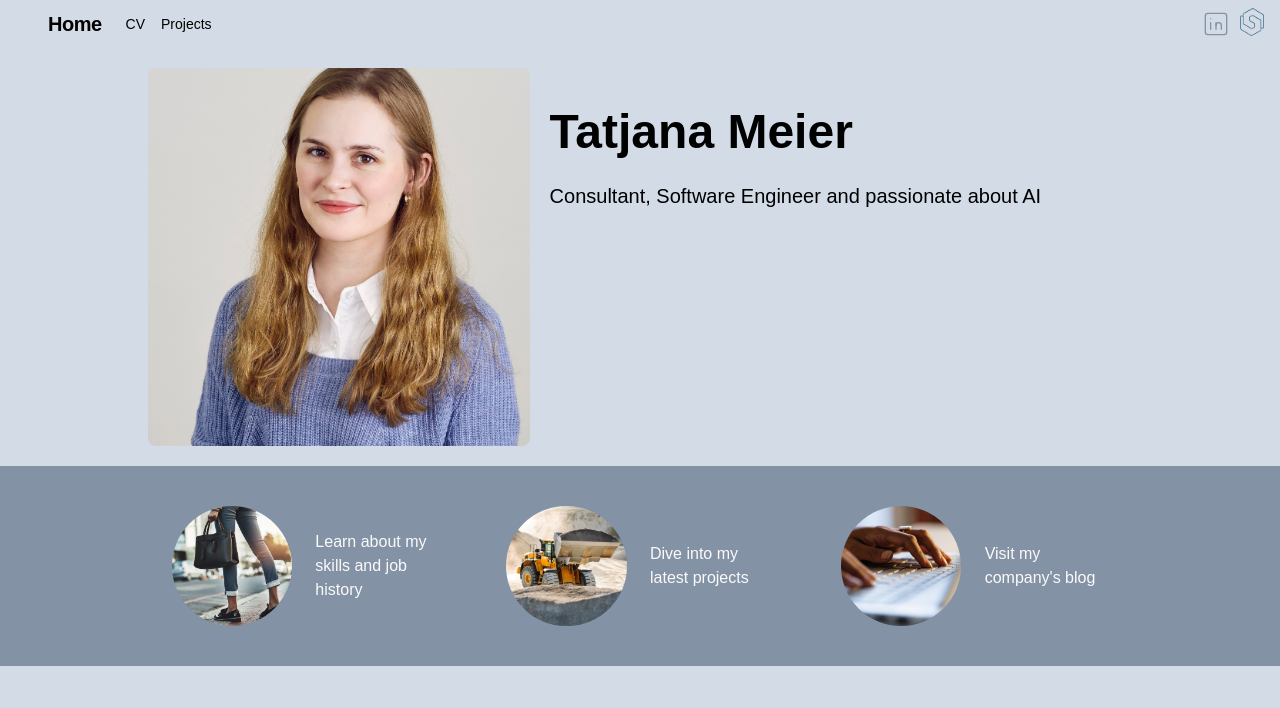
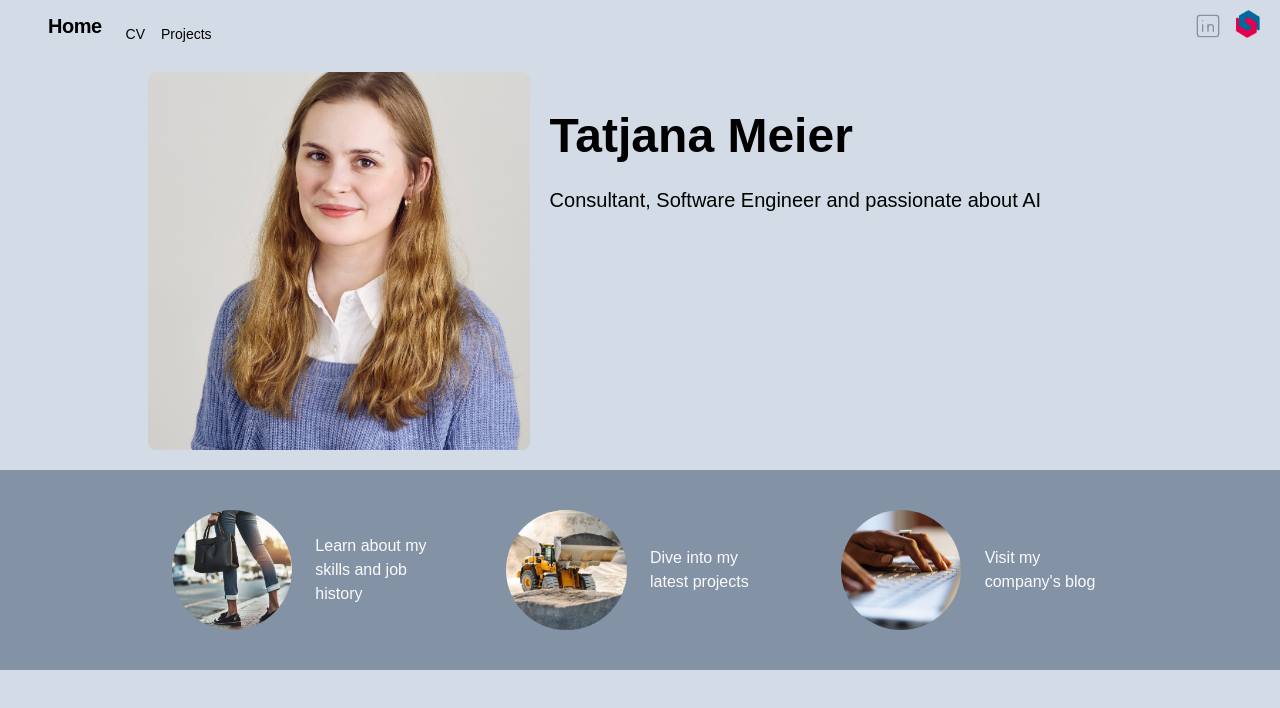
Before and after one commit to jfuchs-png/2023-wetechtogether-tailwind, an Angular app in the folder resume/: page / in a window 1280 px wide. Shown: the top 708 px of the page. Built offline with nearby package versions, Linux system fonts and the light colour scheme.

Commit message:
Improve navigation bar

```diff
--- a/resume/src/app/navigation-bar/navigation-bar.component.html
+++ b/resume/src/app/navigation-bar/navigation-bar.component.html
@@ -5,22 +5,22 @@
         </a>
     </div>
 
-    <div class="text-sm flex-grow lg:flex-grow lg:items-center lg:w-auto">
-        <a routerLink="/cv" class="mt-4 lg:inline-block lg:mt-0 hover:text-white mr-4">
+    <div class="text-sm flex-grow flex-grow tems-center w-auto">
+        <a routerLink="/cv" class="mt-4 inline-block mt-0 hover:text-white mr-4">
             CV
         </a>
-        <a routerLink="/projects" class="mt-4 lg:inline-block lg:mt-0 hover:text-white">
+        <a routerLink="/projects" class="mt-4 inline-block mt-0 hover:text-white mr-4">
             Projects
         </a>
     </div>
 
-    <div class="text-sm text-gray lg:w-auto inline-flex">
-        <a href="https://www.linkedin.com">
+    <div class="text-sm w-auto text-gray inline-flex">
+        <a href="https://www.linkedin.com" title="LinkedIn profile" class="mr-1">
             <svg class="fill-current h-8 w-8 mr-2" xmlns="http://www.w3.org/2000/svg" width="24" height="24" viewBox="0 0 24 24" stroke="currentColor" fill="none" stroke-linecap="round" stroke-linejoin="round">
                 <path stroke="none" d="M0 0h24v24H0z" fill="none"/> <rect x="4" y="4" width="16" height="16" rx="2" /> <line x1="8" y1="11" x2="8" y2="16" /> <line x1="8" y1="8" x2="8" y2="8.01" /> <line x1="12" y1="16" x2="12" y2="11" /> <path d="M16 16v-3a2 2 0 0 0 -4 0" /> </svg>
         </a>
-        <a href="https://www.ipt.ch" title="link to company">
-            <img src="assets/company_logo.png" alt="Avatar" class="w-[24px] border-dark-blue h-7 w-8 mr-2">
+        <a href="https://www.ipt.ch" title="Company Profile" class="mr-1">
+            <img src="assets/company_logo.png" alt="Avatar" class="w-[24px] h-7 w-8 mr-2">
         </a>
     </div>
 </nav>
```
Also changed, not shown: resume/src/assets/company_logo.png.
